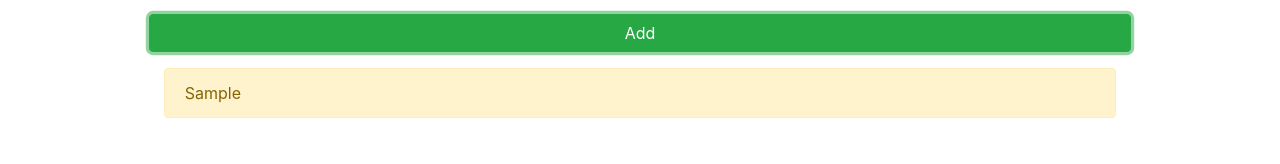
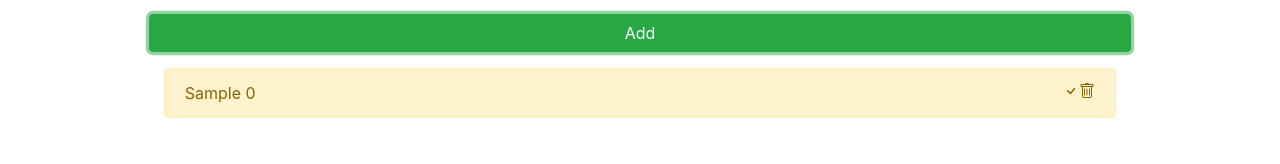
Before and after one commit to juanfoncuberta/providetask, a Vue app: page / in a window 1280 px wide. Both pictures are taken after typing "Sample" into the empty fields and a click on the button "Add". Shown: the part 136-300 px from the top of the page. Built offline with nearby package versions, Linux system fonts and the light colour scheme.

Commit message:
Adding card and dummy functionalities

```diff
--- a/src/components/ButtonAddTask.vue
+++ b/src/components/ButtonAddTask.vue
@@ -1,7 +1,5 @@
 <template>
-    <!-- <div class="justify-content-center col-9"> -->
     <button type="button" class="btn btn-success col-9" @click="addToList">Add</button>
-    <!-- </div> -->
 </template>
 
 <script>
@@ -13,7 +11,10 @@ export default {
         const newTask = inject('newTask')
 
         const addToList = () =>  {
-            taskList.value.push(newTask.value)
+            if(newTask.value)
+                taskList.value.push(newTask.value)
+
+            newTask.value = ''
         }
 
         return {addToList}
--- a/src/components/TaskCard.vue
+++ b/src/components/TaskCard.vue
@@ -1,11 +1,37 @@
 <template>
      <div class="alert alert-warning" role="alert">
-                    {{task}}
+                    {{task}} {{index}}
+                    <div style="float:right">
+                        <a  @click="setTaskDone(index)">
+                            <svg xmlns="http://www.w3.org/2000/svg" width="16" height="16" fill="currentColor" class="bi bi-check" viewBox="0 0 16 16">
+                                <path d="M10.97 4.97a.75.75 0 0 1 1.07 1.05l-3.99 4.99a.75.75 0 0 1-1.08.02L4.324 8.384a.75.75 0 1 1 1.06-1.06l2.094 2.093 3.473-4.425a.267.267 0 0 1 .02-.022z"/>
+                            </svg>
+                        </a>
+                        <a @click="deleteTask(index)">
+                            <svg xmlns="http://www.w3.org/2000/svg" width="16" height="16" fill="currentColor" class="bi bi-trash" viewBox="0 0 16 16">
+                                <path d="M5.5 5.5A.5.5 0 0 1 6 6v6a.5.5 0 0 1-1 0V6a.5.5 0 0 1 .5-.5zm2.5 0a.5.5 0 0 1 .5.5v6a.5.5 0 0 1-1 0V6a.5.5 0 0 1 .5-.5zm3 .5a.5.5 0 0 0-1 0v6a.5.5 0 0 0 1 0V6z"/>
+                                <path fill-rule="evenodd" d="M14.5 3a1 1 0 0 1-1 1H13v9a2 2 0 0 1-2 2H5a2 2 0 0 1-2-2V4h-.5a1 1 0 0 1-1-1V2a1 1 0 0 1 1-1H6a1 1 0 0 1 1-1h2a1 1 0 0 1 1 1h3.5a1 1 0 0 1 1 1v1zM4.118 4 4 4.059V13a1 1 0 0 0 1 1h6a1 1 0 0 0 1-1V4.059L11.882 4H4.118zM2.5 3V2h11v1h-11z"/>
+                            </svg>
+                        </a>
+                    </div>
             </div>
 </template>
 
 <script>
 export default {
-     props:['task'],
+     props:['task','index'],
+
+     setup(){
+            const setTaskDone = (index) => {
+                console.log("done");
+                console.log(index);
+            }
+            const deleteTask = (index) => {
+                console.log("delete");
+                console.log(index);
+            }
+
+            return {setTaskDone,deleteTask}
+     }
 }
 </script>
--- a/src/components/TaskList.vue
+++ b/src/components/TaskList.vue
@@ -2,8 +2,8 @@
    <div class="row d mt-3 d-flex justify-content-center">
       <div
         class="col-9"
-        v-for="task in taskList" :key="task">
-            <Card :task="task" />
+        v-for="(task,index) in taskList">
+            <Card :task="task" :index="index" />
       </div>
   </div>
 </template>
```
